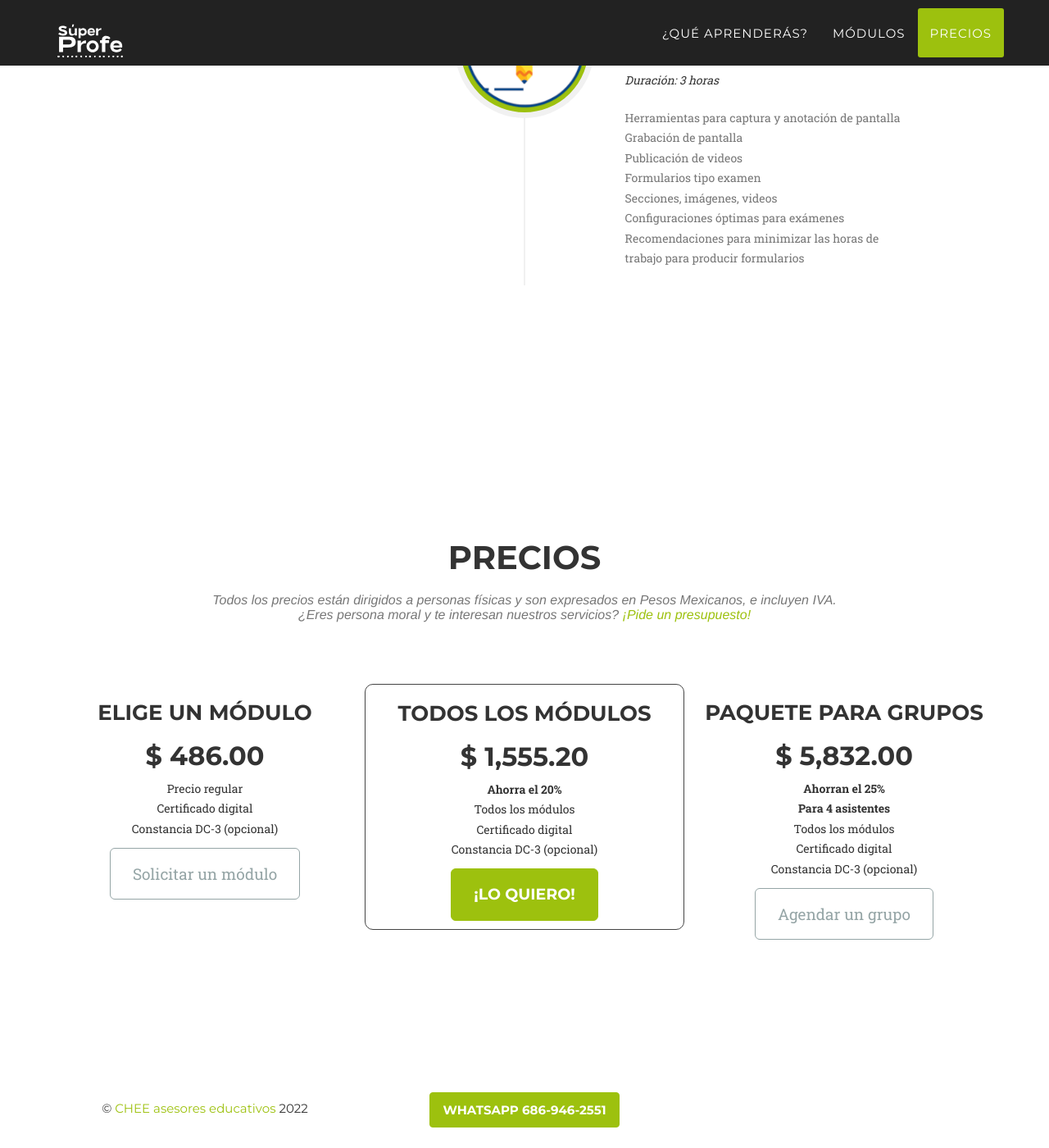
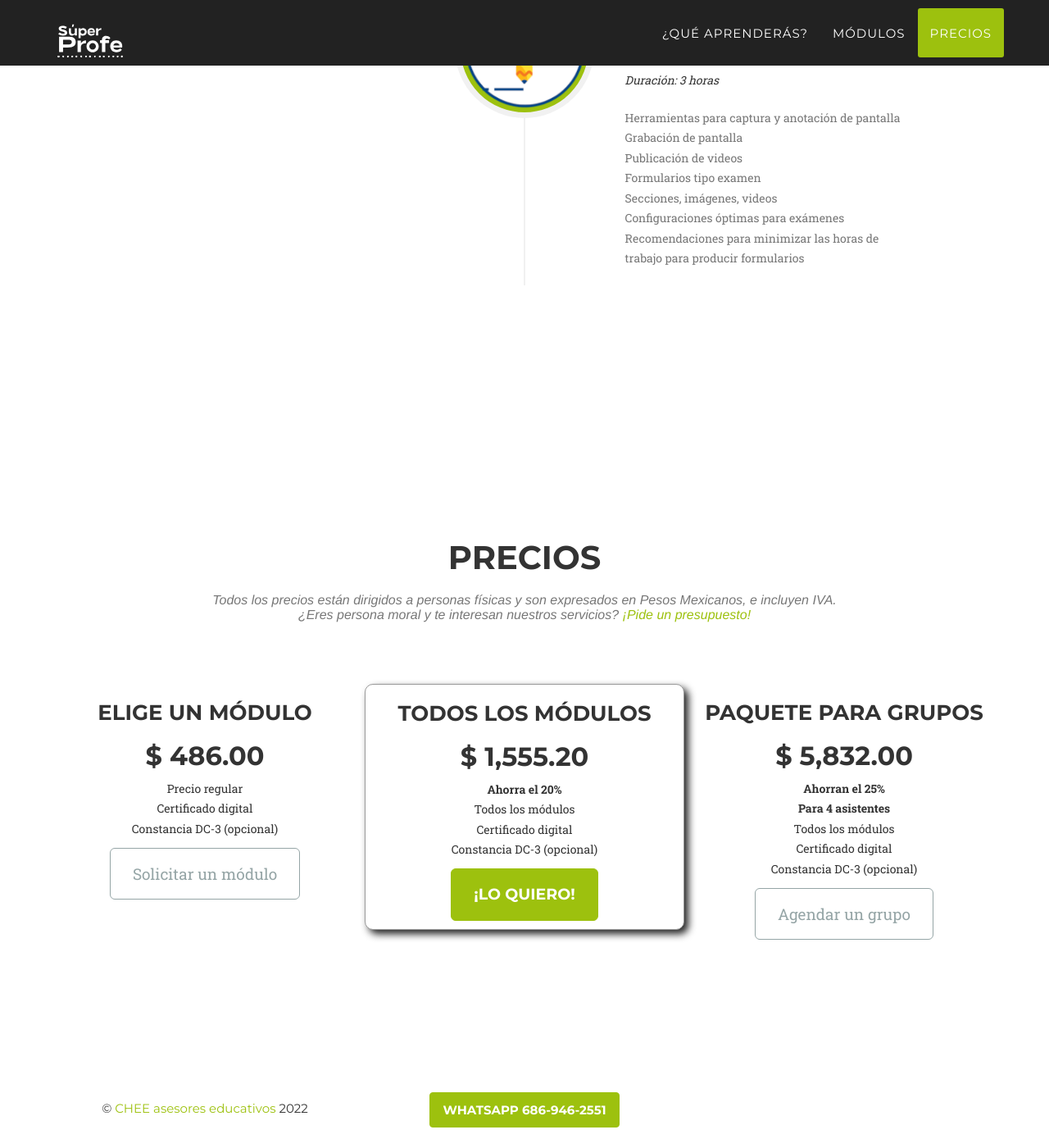
Before and after one commit to camachevaz/superProfe, a Jekyll site: the page built from index.html, in a window 1280 px wide and 1400 px high, scrolled down 3524 px. Shown: the whole window at 82% size. Built offline with Jekyll 4.4.1, drawn with Linux system fonts in a browser that asks for light colours; some web fonts are replaced.

Commit message:
Update agency.css

```diff
--- a/_includes/css/agency.css
+++ b/_includes/css/agency.css
@@ -866,5 +866,7 @@ body {
     webkit-tap-highlight-color: #{{ site.data.template.color.primary }};
 }
 
-#precios #popular{border: solid 1px #444;
-border-radius: 1rem;}
+#precios #popular{border: solid 1px #999;
+border-radius: 1rem;
+background-color: #fff;
+box-shadow: 5px 5px 10px #222;}
```
